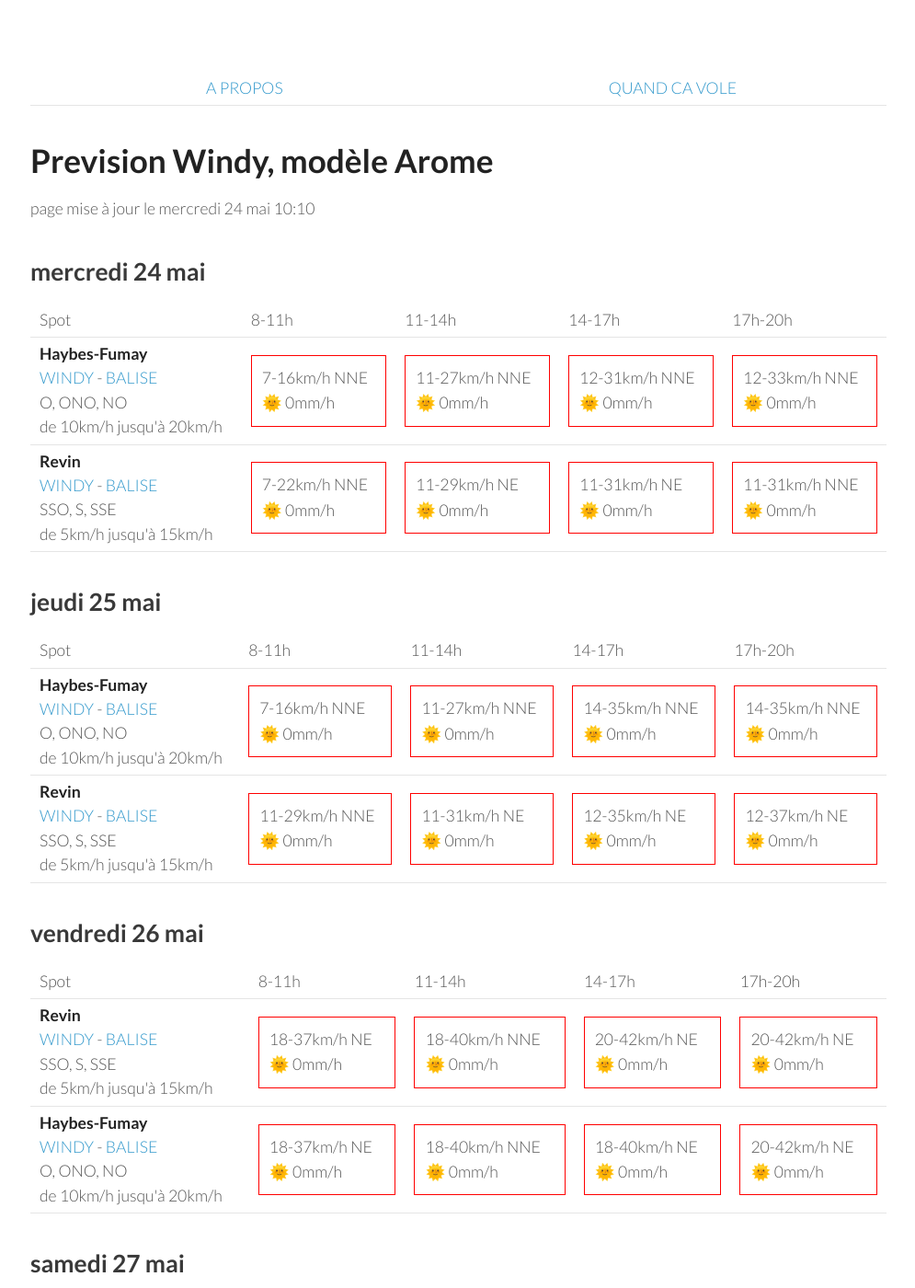
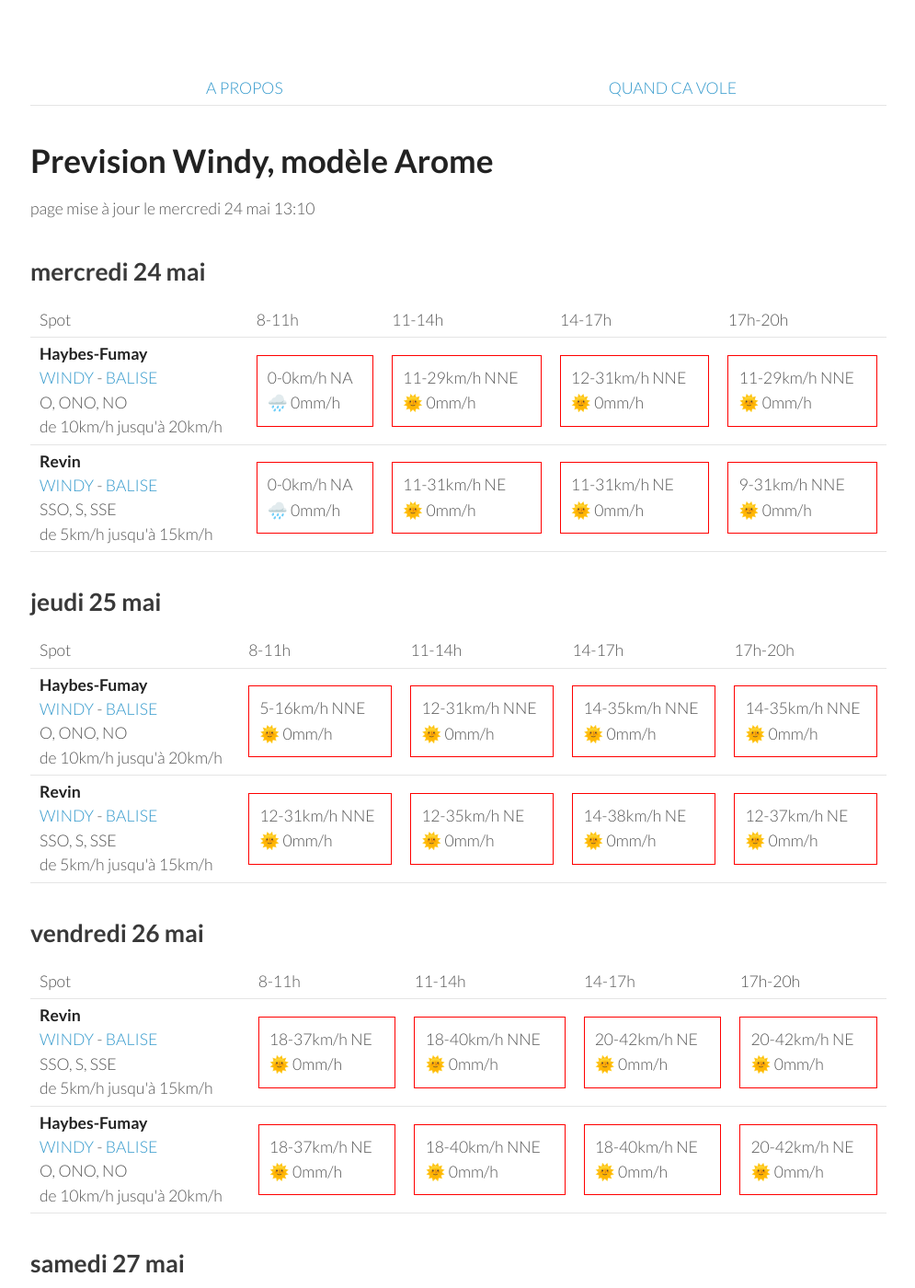
Before and after one commit to parapente-dans-le-nord/parapente-dans-le-nord.github.io, a Jekyll site: the page built from ardennes.markdown, in a window 1280 px wide and 1400 px high. Shown: the whole window at 92% size, without its empty margins (25-1020 px from the left). Built offline with Jekyll 4.4.1, drawn with Linux system fonts in a browser that asks for light colours.

Commit message:
update index.markdown

```diff
--- a/ardennes.markdown
+++ b/ardennes.markdown
@@ -7,7 +7,7 @@ title:  "Tous les spots"
 {: .links}
 
 # Prevision Windy, modèle Arome
-page mise à jour le mercredi 24 mai 10:10
+page mise à jour le mercredi 24 mai 13:10
 
 ## mercredi 24 mai
 
@@ -24,21 +24,19 @@ page mise à jour le mercredi 24 mai 10:10
 <tr>
         <td><strong>Haybes-Fumay</strong><br><a href="https://windy.com/49.998/4.715?49.913,4.738,10">WINDY</a> - <span class=""><a href="http://www.balisemeteo.com/balise.php?idBalise=104">BALISE</a> </span><br> <span class="vent-favorable">O, ONO, NO</span><br><span class="force-vent">de 10km/h jusqu'à 20km/h</span> </td>
 
-            <td><div class="not-flyable"><p>7-16km/h NNE</p><p>🌞 0mm/h</p></div></td>
-            <td><div class="not-flyable"><p>11-27km/h NNE</p><p>🌞 0mm/h</p></div></td>
+            <td><div class="not-flyable"><p>0-0km/h NA</p><p>🌧️ 0mm/h</p></div></td>
+            <td><div class="not-flyable"><p>11-29km/h NNE</p><p>🌞 0mm/h</p></div></td>
             <td><div class="not-flyable"><p>12-31km/h NNE</p><p>🌞 0mm/h</p></div></td>
-            <td><div class="not-flyable"><p>12-33km/h NNE</p><p>🌞 0mm/h</p></div></td>
-
+            <td><div class="not-flyable"><p>11-29km/h NNE</p><p>🌞 0mm/h</p></div></td>
 
     </tr>
 <tr>
         <td><strong>Revin</strong><br><a href="https://windy.com/49.948/4.625?49.543,4.625,8">WINDY</a> - <span class=""><a href="http://www.balisemeteo.com/balise.php?idBalise=5019">BALISE</a> </span><br> <span class="vent-favorable">SSO, S, SSE</span><br><span class="force-vent">de 5km/h jusqu'à 15km/h</span> </td>
 
-            <td><div class="not-flyable"><p>7-22km/h NNE</p><p>🌞 0mm/h</p></div></td>
-            <td><div class="not-flyable"><p>11-29km/h NE</p><p>🌞 0mm/h</p></div></td>
+            <td><div class="not-flyable"><p>0-0km/h NA</p><p>🌧️ 0mm/h</p></div></td>
             <td><div class="not-flyable"><p>11-31km/h NE</p><p>🌞 0mm/h</p></div></td>
-            <td><div class="not-flyable"><p>11-31km/h NNE</p><p>🌞 0mm/h</p></div></td>
-
+            <td><div class="not-flyable"><p>11-31km/h NE</p><p>🌞 0mm/h</p></div></td>
+            <td><div class="not-flyable"><p>9-31km/h NNE</p><p>🌞 0mm/h</p></div></td>
 
     </tr>
 
@@ -60,8 +58,8 @@ page mise à jour le mercredi 24 mai 10:10
 <tr>
         <td><strong>Haybes-Fumay</strong><br><a href="https://windy.com/49.998/4.715?49.913,4.738,10">WINDY</a> - <span class=""><a href="http://www.balisemeteo.com/balise.php?idBalise=104">BALISE</a> </span><br> <span class="vent-favorable">O, ONO, NO</span><br><span class="force-vent">de 10km/h jusqu'à 20km/h</span> </td>
 
-            <td><div class="not-flyable"><p>7-16km/h NNE</p><p>🌞 0mm/h</p></div></td>
-            <td><div class="not-flyable"><p>11-27km/h NNE</p><p>🌞 0mm/h</p></div></td>
+            <td><div class="not-flyable"><p>5-16km/h NNE</p><p>🌞 0mm/h</p></div></td>
+            <td><div class="not-flyable"><p>12-31km/h NNE</p><p>🌞 0mm/h</p></div></td>
             <td><div class="not-flyable"><p>14-35km/h NNE</p><p>🌞 0mm/h</p></div></td>
             <td><div class="not-flyable"><p>14-35km/h NNE</p><p>🌞 0mm/h</p></div></td>
 
@@ -70,9 +68,9 @@ page mise à jour le mercredi 24 mai 10:10
 <tr>
         <td><strong>Revin</strong><br><a href="https://windy.com/49.948/4.625?49.543,4.625,8">WINDY</a> - <span class=""><a href="http://www.balisemeteo.com/balise.php?idBalise=5019">BALISE</a> </span><br> <span class="vent-favorable">SSO, S, SSE</span><br><span class="force-vent">de 5km/h jusqu'à 15km/h</span> </td>
 
-            <td><div class="not-flyable"><p>11-29km/h NNE</p><p>🌞 0mm/h</p></div></td>
-            <td><div class="not-flyable"><p>11-31km/h NE</p><p>🌞 0mm/h</p></div></td>
+            <td><div class="not-flyable"><p>12-31km/h NNE</p><p>🌞 0mm/h</p></div></td>
             <td><div class="not-flyable"><p>12-35km/h NE</p><p>🌞 0mm/h</p></div></td>
+            <td><div class="not-flyable"><p>14-38km/h NE</p><p>🌞 0mm/h</p></div></td>
             <td><div class="not-flyable"><p>12-37km/h NE</p><p>🌞 0mm/h</p></div></td>
 
 
```
